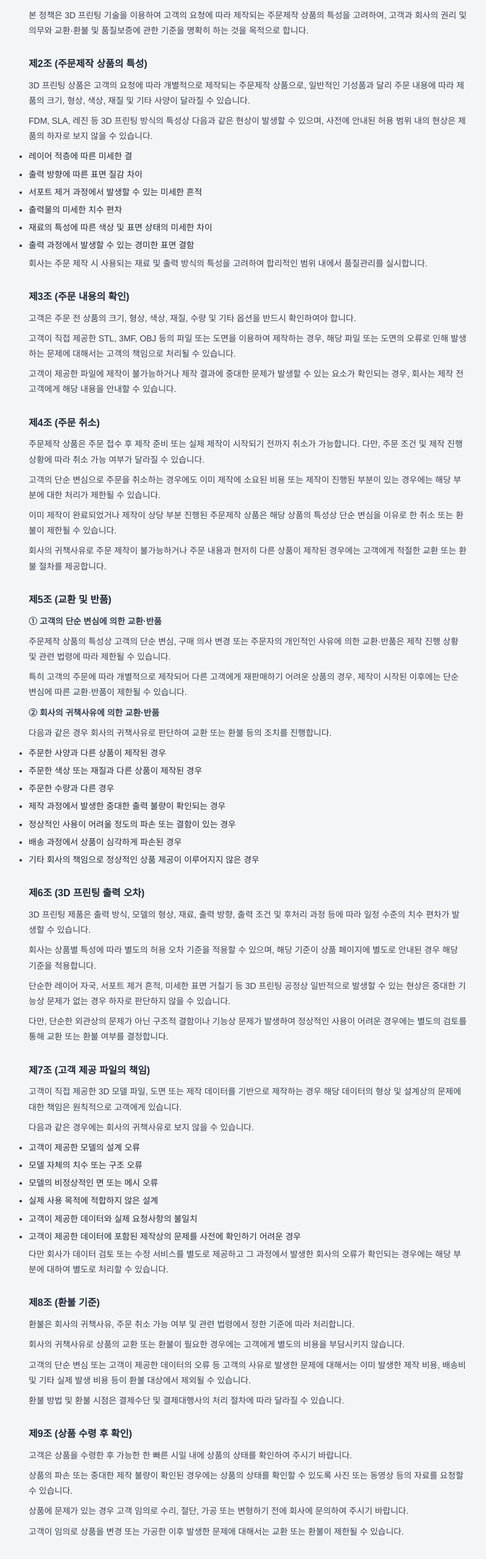
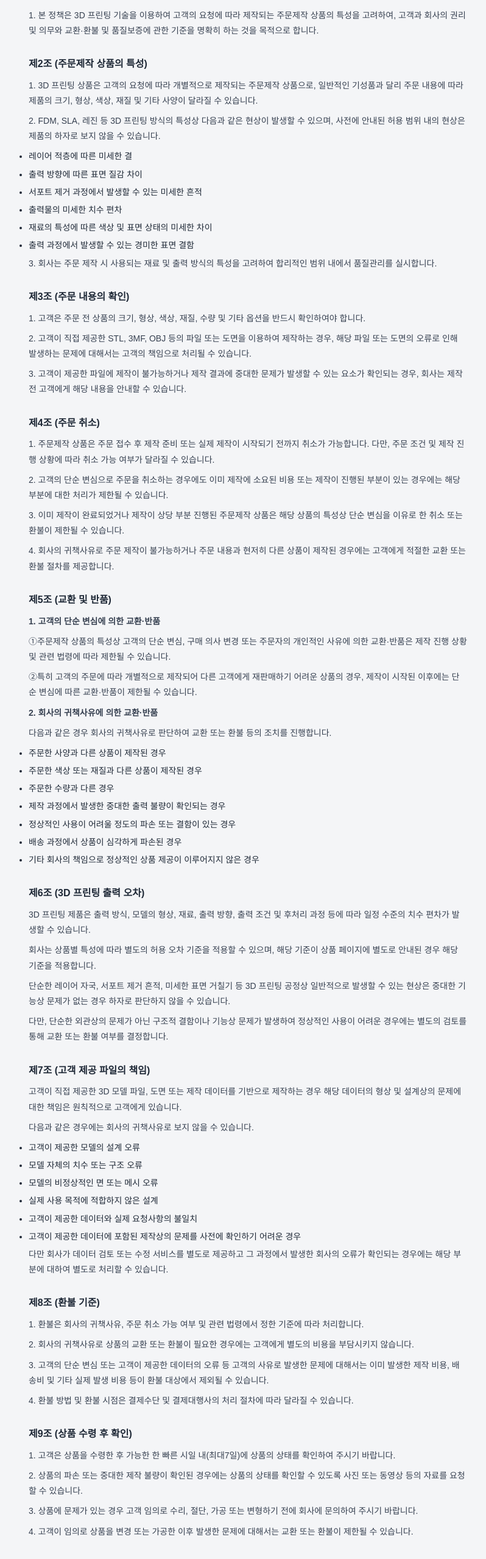
Before and after one commit to atelierhouse21-cloud/3d-print-quote, a Next.js app: page /refund-policy in a window 1280 px wide. Shown: the part 241-2798 px from the top of the page at 61% size, without its empty margins (233-1031 px from the left). Built offline with nearby package versions, Linux system fonts and the light colour scheme.

Commit message:
Update page.tsx

```diff
--- a/app/refund-policy/page.tsx
+++ b/app/refund-policy/page.tsx
@@ -14,11 +14,11 @@ export default function RefundPolicyPage() {
       <p style={p}>본 정책은 &apos;아틀리에하우스&apos;가 제공하는 3D 프린팅 주문제작 서비스의 상품 제작, 주문 취소, 교환, 반품 및 환불에 관한 기준을 안내하기 위한 것입니다.</p>
 
       <h2 style={h2}>제1조 (목적)</h2>
-      <p style={p}>본 정책은 3D 프린팅 기술을 이용하여 고객의 요청에 따라 제작되는 주문제작 상품의 특성을 고려하여, 고객과 회사의 권리 및 의무와 교환·환불 및 품질보증에 관한 기준을 명확히 하는 것을 목적으로 합니다.</p>
+      <p style={p}>1. 본 정책은 3D 프린팅 기술을 이용하여 고객의 요청에 따라 제작되는 주문제작 상품의 특성을 고려하여, 고객과 회사의 권리 및 의무와 교환·환불 및 품질보증에 관한 기준을 명확히 하는 것을 목적으로 합니다.</p>
 
       <h2 style={h2}>제2조 (주문제작 상품의 특성)</h2>
-      <p style={p}>3D 프린팅 상품은 고객의 요청에 따라 개별적으로 제작되는 주문제작 상품으로, 일반적인 기성품과 달리 주문 내용에 따라 제품의 크기, 형상, 색상, 재질 및 기타 사양이 달라질 수 있습니다.</p>
-      <p style={p}>FDM, SLA, 레진 등 3D 프린팅 방식의 특성상 다음과 같은 현상이 발생할 수 있으며, 사전에 안내된 허용 범위 내의 현상은 제품의 하자로 보지 않을 수 있습니다.</p>
+      <p style={p}>1. 3D 프린팅 상품은 고객의 요청에 따라 개별적으로 제작되는 주문제작 상품으로, 일반적인 기성품과 달리 주문 내용에 따라 제품의 크기, 형상, 색상, 재질 및 기타 사양이 달라질 수 있습니다.</p>
+      <p style={p}>2. FDM, SLA, 레진 등 3D 프린팅 방식의 특성상 다음과 같은 현상이 발생할 수 있으며, 사전에 안내된 허용 범위 내의 현상은 제품의 하자로 보지 않을 수 있습니다.</p>
       <ul>
         <li style={li}>레이어 적층에 따른 미세한 결</li>
         <li style={li}>출력 방향에 따른 표면 질감 차이</li>
@@ -27,24 +27,24 @@ export default function RefundPolicyPage() {
         <li style={li}>재료의 특성에 따른 색상 및 표면 상태의 미세한 차이</li>
         <li style={li}>출력 과정에서 발생할 수 있는 경미한 표면 결함</li>
       </ul>
-      <p style={p}>회사는 주문 제작 시 사용되는 재료 및 출력 방식의 특성을 고려하여 합리적인 범위 내에서 품질관리를 실시합니다.</p>
+      <p style={p}>3. 회사는 주문 제작 시 사용되는 재료 및 출력 방식의 특성을 고려하여 합리적인 범위 내에서 품질관리를 실시합니다.</p>
 
       <h2 style={h2}>제3조 (주문 내용의 확인)</h2>
-      <p style={p}>고객은 주문 전 상품의 크기, 형상, 색상, 재질, 수량 및 기타 옵션을 반드시 확인하여야 합니다.</p>
-      <p style={p}>고객이 직접 제공한 STL, 3MF, OBJ 등의 파일 또는 도면을 이용하여 제작하는 경우, 해당 파일 또는 도면의 오류로 인해 발생하는 문제에 대해서는 고객의 책임으로 처리될 수 있습니다.</p>
-      <p style={p}>고객이 제공한 파일에 제작이 불가능하거나 제작 결과에 중대한 문제가 발생할 수 있는 요소가 확인되는 경우, 회사는 제작 전 고객에게 해당 내용을 안내할 수 있습니다.</p>
+      <p style={p}>1. 고객은 주문 전 상품의 크기, 형상, 색상, 재질, 수량 및 기타 옵션을 반드시 확인하여야 합니다.</p>
+      <p style={p}>2. 고객이 직접 제공한 STL, 3MF, OBJ 등의 파일 또는 도면을 이용하여 제작하는 경우, 해당 파일 또는 도면의 오류로 인해 발생하는 문제에 대해서는 고객의 책임으로 처리될 수 있습니다.</p>
+      <p style={p}>3. 고객이 제공한 파일에 제작이 불가능하거나 제작 결과에 중대한 문제가 발생할 수 있는 요소가 확인되는 경우, 회사는 제작 전 고객에게 해당 내용을 안내할 수 있습니다.</p>
 
       <h2 style={h2}>제4조 (주문 취소)</h2>
-      <p style={p}>주문제작 상품은 주문 접수 후 제작 준비 또는 실제 제작이 시작되기 전까지 취소가 가능합니다. 다만, 주문 조건 및 제작 진행 상황에 따라 취소 가능 여부가 달라질 수 있습니다.</p>
-      <p style={p}>고객의 단순 변심으로 주문을 취소하는 경우에도 이미 제작에 소요된 비용 또는 제작이 진행된 부분이 있는 경우에는 해당 부분에 대한 처리가 제한될 수 있습니다.</p>
-      <p style={p}>이미 제작이 완료되었거나 제작이 상당 부분 진행된 주문제작 상품은 해당 상품의 특성상 단순 변심을 이유로 한 취소 또는 환불이 제한될 수 있습니다.</p>
-      <p style={p}>회사의 귀책사유로 주문 제작이 불가능하거나 주문 내용과 현저히 다른 상품이 제작된 경우에는 고객에게 적절한 교환 또는 환불 절차를 제공합니다.</p>
+      <p style={p}>1. 주문제작 상품은 주문 접수 후 제작 준비 또는 실제 제작이 시작되기 전까지 취소가 가능합니다. 다만, 주문 조건 및 제작 진행 상황에 따라 취소 가능 여부가 달라질 수 있습니다.</p>
+      <p style={p}>2. 고객의 단순 변심으로 주문을 취소하는 경우에도 이미 제작에 소요된 비용 또는 제작이 진행된 부분이 있는 경우에는 해당 부분에 대한 처리가 제한될 수 있습니다.</p>
+      <p style={p}>3. 이미 제작이 완료되었거나 제작이 상당 부분 진행된 주문제작 상품은 해당 상품의 특성상 단순 변심을 이유로 한 취소 또는 환불이 제한될 수 있습니다.</p>
+      <p style={p}>4. 회사의 귀책사유로 주문 제작이 불가능하거나 주문 내용과 현저히 다른 상품이 제작된 경우에는 고객에게 적절한 교환 또는 환불 절차를 제공합니다.</p>
 
       <h2 style={h2}>제5조 (교환 및 반품)</h2>
-      <p style={{ ...p, fontWeight: 600 }}>① 고객의 단순 변심에 의한 교환·반품</p>
-      <p style={p}>주문제작 상품의 특성상 고객의 단순 변심, 구매 의사 변경 또는 주문자의 개인적인 사유에 의한 교환·반품은 제작 진행 상황 및 관련 법령에 따라 제한될 수 있습니다.</p>
-      <p style={p}>특히 고객의 주문에 따라 개별적으로 제작되어 다른 고객에게 재판매하기 어려운 상품의 경우, 제작이 시작된 이후에는 단순 변심에 따른 교환·반품이 제한될 수 있습니다.</p>
-      <p style={{ ...p, fontWeight: 600 }}>② 회사의 귀책사유에 의한 교환·반품</p>
+      <p style={{ ...p, fontWeight: 600 }}>1. 고객의 단순 변심에 의한 교환·반품</p>
+      <p style={p}>①주문제작 상품의 특성상 고객의 단순 변심, 구매 의사 변경 또는 주문자의 개인적인 사유에 의한 교환·반품은 제작 진행 상황 및 관련 법령에 따라 제한될 수 있습니다.</p>
+      <p style={p}>②특히 고객의 주문에 따라 개별적으로 제작되어 다른 고객에게 재판매하기 어려운 상품의 경우, 제작이 시작된 이후에는 단순 변심에 따른 교환·반품이 제한될 수 있습니다.</p>
+      <p style={{ ...p, fontWeight: 600 }}>2. 회사의 귀책사유에 의한 교환·반품</p>
       <p style={p}>다음과 같은 경우 회사의 귀책사유로 판단하여 교환 또는 환불 등의 조치를 진행합니다.</p>
       <ul>
         <li style={li}>주문한 사양과 다른 상품이 제작된 경우</li>
@@ -76,31 +76,31 @@ export default function RefundPolicyPage() {
       <p style={p}>다만 회사가 데이터 검토 또는 수정 서비스를 별도로 제공하고 그 과정에서 발생한 회사의 오류가 확인되는 경우에는 해당 부분에 대하여 별도로 처리할 수 있습니다.</p>
 
       <h2 style={h2}>제8조 (환불 기준)</h2>
-      <p style={p}>환불은 회사의 귀책사유, 주문 취소 가능 여부 및 관련 법령에서 정한 기준에 따라 처리합니다.</p>
-      <p style={p}>회사의 귀책사유로 상품의 교환 또는 환불이 필요한 경우에는 고객에게 별도의 비용을 부담시키지 않습니다.</p>
-      <p style={p}>고객의 단순 변심 또는 고객이 제공한 데이터의 오류 등 고객의 사유로 발생한 문제에 대해서는 이미 발생한 제작 비용, 배송비 및 기타 실제 발생 비용 등이 환불 대상에서 제외될 수 있습니다.</p>
-      <p style={p}>환불 방법 및 환불 시점은 결제수단 및 결제대행사의 처리 절차에 따라 달라질 수 있습니다.</p>
+      <p style={p}>1. 환불은 회사의 귀책사유, 주문 취소 가능 여부 및 관련 법령에서 정한 기준에 따라 처리합니다.</p>
+      <p style={p}>2. 회사의 귀책사유로 상품의 교환 또는 환불이 필요한 경우에는 고객에게 별도의 비용을 부담시키지 않습니다.</p>
+      <p style={p}>3. 고객의 단순 변심 또는 고객이 제공한 데이터의 오류 등 고객의 사유로 발생한 문제에 대해서는 이미 발생한 제작 비용, 배송비 및 기타 실제 발생 비용 등이 환불 대상에서 제외될 수 있습니다.</p>
+      <p style={p}>4. 환불 방법 및 환불 시점은 결제수단 및 결제대행사의 처리 절차에 따라 달라질 수 있습니다.</p>
 
       <h2 style={h2}>제9조 (상품 수령 후 확인)</h2>
-      <p style={p}>고객은 상품을 수령한 후 가능한 한 빠른 시일 내에 상품의 상태를 확인하여 주시기 바랍니다.</p>
-      <p style={p}>상품의 파손 또는 중대한 제작 불량이 확인된 경우에는 상품의 상태를 확인할 수 있도록 사진 또는 동영상 등의 자료를 요청할 수 있습니다.</p>
-      <p style={p}>상품에 문제가 있는 경우 고객 임의로 수리, 절단, 가공 또는 변형하기 전에 회사에 문의하여 주시기 바랍니다.</p>
-      <p style={p}>고객이 임의로 상품을 변경 또는 가공한 이후 발생한 문제에 대해서는 교환 또는 환불이 제한될 수 있습니다.</p>
+      <p style={p}>1. 고객은 상품을 수령한 후 가능한 한 빠른 시일 내(최대7일)에 상품의 상태를 확인하여 주시기 바랍니다.</p>
+      <p style={p}>2. 상품의 파손 또는 중대한 제작 불량이 확인된 경우에는 상품의 상태를 확인할 수 있도록 사진 또는 동영상 등의 자료를 요청할 수 있습니다.</p>
+      <p style={p}>3. 상품에 문제가 있는 경우 고객 임의로 수리, 절단, 가공 또는 변형하기 전에 회사에 문의하여 주시기 바랍니다.</p>
+      <p style={p}>4. 고객이 임의로 상품을 변경 또는 가공한 이후 발생한 문제에 대해서는 교환 또는 환불이 제한될 수 있습니다.</p>
 
       <h2 style={h2}>제10조 (문의 및 처리 절차)</h2>
-      <p style={p}>교환, 반품 또는 환불이 필요한 경우 다음 절차에 따라 접수하여 주시기 바랍니다.</p>
+      <p style={p}>1. 교환, 반품 또는 환불이 필요한 경우 다음 절차에 따라 접수하여 주시기 바랍니다.</p>
       <p style={p}>① 고객 문의 및 사유 접수 → ② 주문 내용 및 제작 상태 확인 → ③ 상품 상태 및 관련 자료 확인 → ④ 교환·재제작·환불 여부 결정 → ⑤ 처리 결과 안내 및 후속 조치</p>
-      <p style={p}>회사는 접수된 내용을 확인한 후 합리적인 기간 내에 처리 결과를 안내합니다.</p>
+      <p style={p}>2. 회사는 접수된 내용을 확인한 후 합리적인 기간 내에 처리 결과를 안내합니다.</p>
 
       <h2 style={h2}>제11조 (재제작)</h2>
-      <p style={p}>회사의 귀책사유로 상품에 중대한 제작상의 문제가 확인되는 경우 회사는 환불 대신 동일 또는 합리적으로 동등한 사양의 상품을 재제작하여 제공할 수 있습니다.</p>
-      <p style={p}>재제작 여부는 상품의 문제 정도, 고객의 요청 및 관련 법령 등을 고려하여 결정합니다.</p>
-      <p style={p}>재제작이 어려운 경우에는 환불 등 적절한 방법으로 처리할 수 있습니다.</p>
+      <p style={p}>1. 회사의 귀책사유로 상품에 중대한 제작상의 문제가 확인되는 경우 회사는 환불 대신 동일 또는 합리적으로 동등한 사양의 상품을 재제작하여 제공할 수 있습니다.</p>
+      <p style={p}>2. 재제작 여부는 상품의 문제 정도, 고객의 요청 및 관련 법령 등을 고려하여 결정합니다.</p>
+      <p style={p}>3. 재제작이 어려운 경우에는 환불 등 적절한 방법으로 처리할 수 있습니다.</p>
 
       <h2 style={h2}>제12조 (정책의 적용)</h2>
-      <p style={p}>본 정책에 명시되지 않은 사항은 관련 법령 및 회사의 이용약관에 따릅니다.</p>
-      <p style={p}>본 정책의 내용과 관련 법령의 규정이 상충하는 경우에는 관련 법령의 규정을 우선하여 적용합니다.</p>
-      <p style={p}>회사는 서비스의 변경 또는 관련 법령의 변경에 따라 본 정책을 수정할 수 있으며, 변경사항이 있는 경우 고객이 확인할 수 있도록 적절한 방법으로 안내합니다.</p>
+      <p style={p}>1. 본 정책에 명시되지 않은 사항은 관련 법령 및 회사의 이용약관에 따릅니다.</p>
+      <p style={p}>2. 본 정책의 내용과 관련 법령의 규정이 상충하는 경우에는 관련 법령의 규정을 우선하여 적용합니다.</p>
+      <p style={p}>3. 회사는 서비스의 변경 또는 관련 법령의 변경에 따라 본 정책을 수정할 수 있으며, 변경사항이 있는 경우 고객이 확인할 수 있도록 적절한 방법으로 안내합니다.</p>
 
       <h2 style={h2}>제13조 (고객센터)</h2>
       <ul>
```
